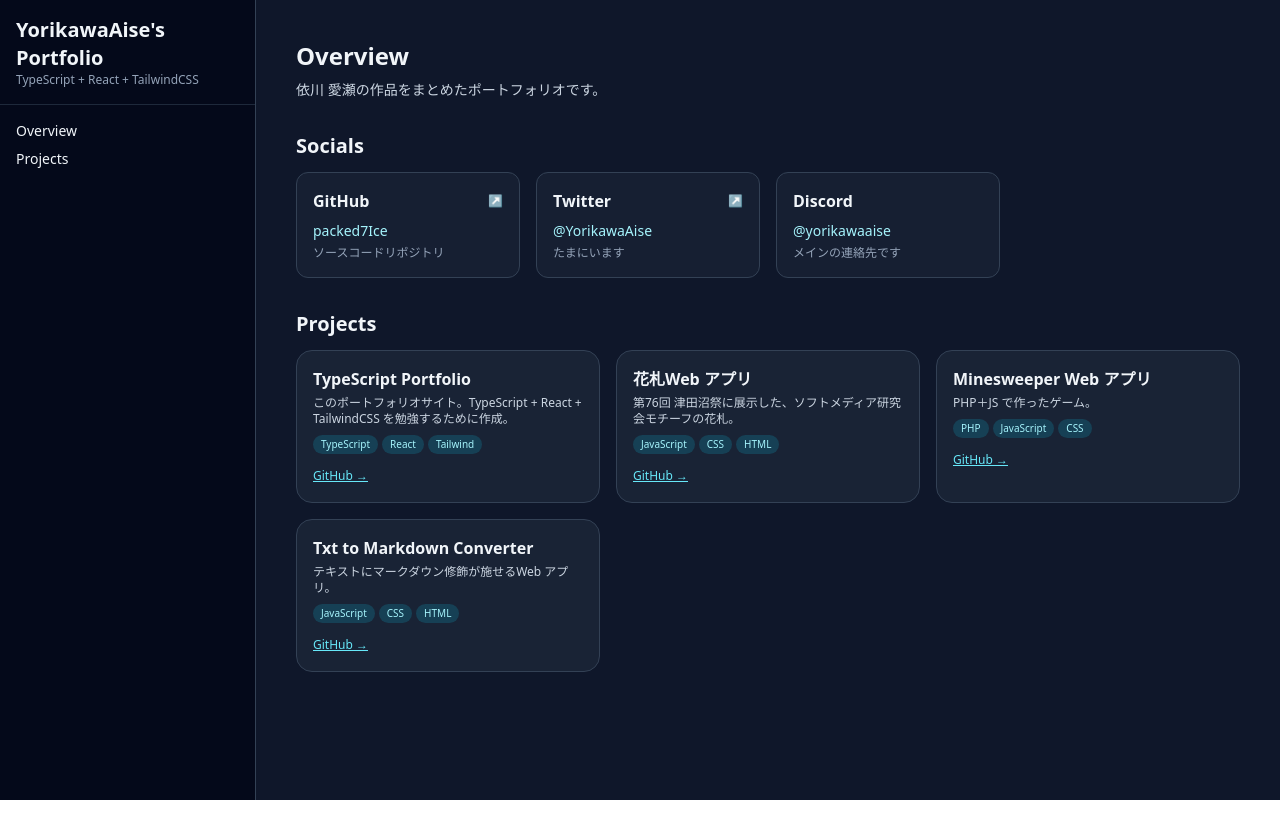
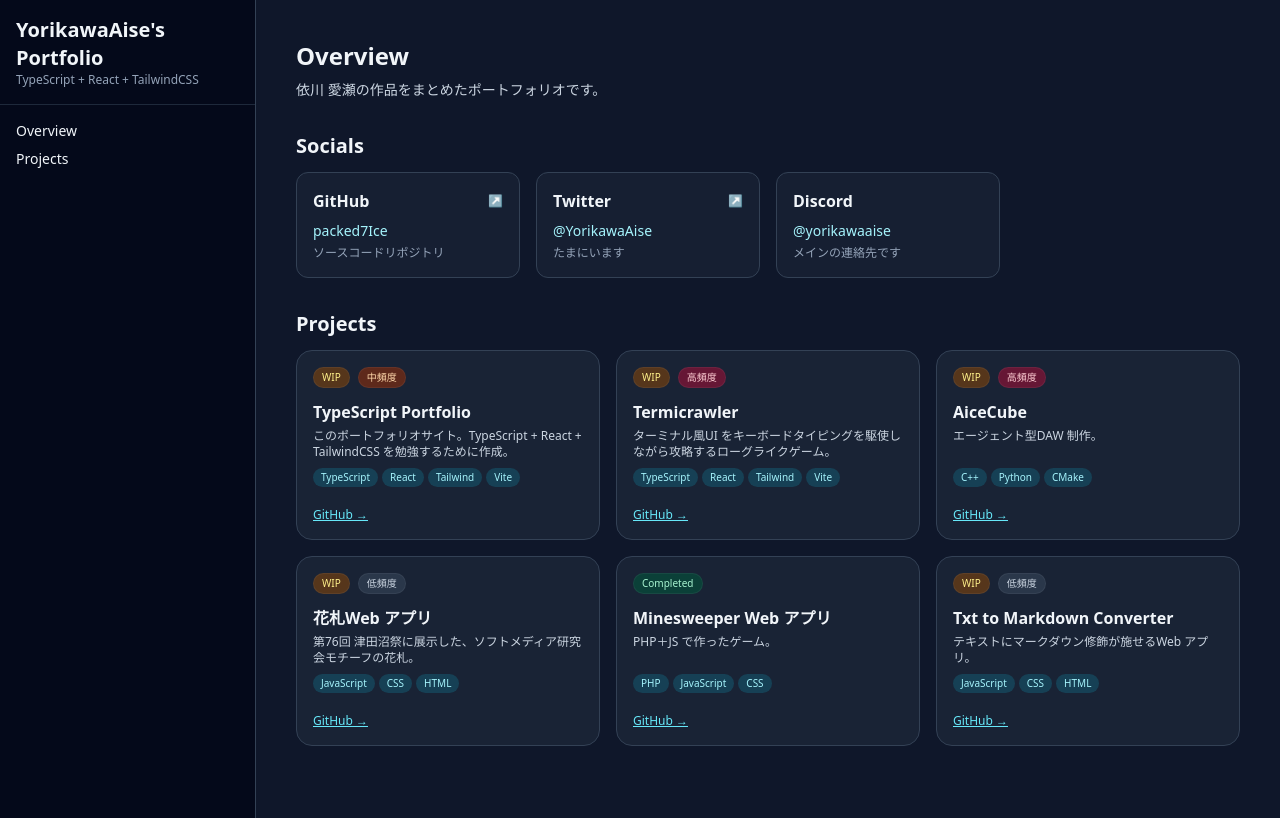
Before and after one commit to packed7Ice/typescript_portfolio, a React (Vite) app: page / in a window 1280 px wide. Built offline with nearby package versions, Linux system fonts and the light colour scheme.

Commit message:
feat: プロジェクトデータ型と表示コンポーネントを追加し、プロジェクトデータファイルを新規作成

```diff
--- a/src/components/ProjectCard.tsx
+++ b/src/components/ProjectCard.tsx
@@ -1,12 +1,54 @@
 import type { Project } from "../types/project";
 
-export const ProjectCard = ({ title, description, techs, githubUrl }: Project) => {
+export const ProjectCard = ({
+  title,
+  description,
+  techs,
+  githubUrl,
+  status,
+  frequency,
+}: Project) => {
+  const statusColor =
+    status === "completed"
+      ? "bg-emerald-900/70 text-emerald-200"
+      : "bg-yellow-900/70 text-yellow-200";
+  const statusText = status === "completed" ? "Completed" : "WIP";
+
+  const frequencyColor =
+    frequency === "high"
+      ? "bg-rose-900/70 text-rose-200"
+      : frequency === "medium"
+      ? "bg-orange-900/70 text-orange-200"
+      : "bg-slate-700/70 text-slate-300";
+
+  const frequencyText =
+    frequency === "high"
+      ? "高頻度"
+      : frequency === "medium"
+      ? "中頻度"
+      : "低頻度";
+
   return (
-    <article className="rounded-2xl border border-slate-700 bg-slate-800/70 p-4 hover:border-cyan-400 transition">
+    <article className="rounded-2xl border border-slate-700 bg-slate-800/70 p-4 hover:border-cyan-400 transition flex flex-col">
+      <div className="flex gap-2 mb-3">
+        <span
+          className={`text-[10px] px-2 py-0.5 rounded-full ${statusColor} border border-white/5`}
+        >
+          {statusText}
+        </span>
+        {status !== "completed" && (
+          <span
+            className={`text-[10px] px-2 py-0.5 rounded-full ${frequencyColor} border border-white/5`}
+          >
+            {frequencyText}
+          </span>
+        )}
+      </div>
+
       <h3 className="font-semibold mb-1">{title}</h3>
-      <p className="text-xs text-slate-300 mb-2">{description}</p>
+      <p className="text-xs text-slate-300 mb-2 flex-grow">{description}</p>
 
-      <div className="flex flex-wrap gap-1 mb-2">
+      <div className="flex flex-wrap gap-1 mb-3 mt-auto">
         {techs.map((t) => (
           <span
             key={t}
@@ -21,7 +63,7 @@ export const ProjectCard = ({ title, description, techs, githubUrl }: Project) =
         <a
           href={githubUrl}
           target="_blank"
-          className="text-xs text-cyan-300 underline"
+          className="text-xs text-cyan-300 underline mt-2 inline-block"
         >
           GitHub →
         </a>
--- a/src/data/projects.ts
+++ b/src/data/projects.ts
@@ -5,9 +5,28 @@ export const projects: Project[] = [
     id: "typescript_portfolio",
     title: "TypeScript Portfolio",
     description: "このポートフォリオサイト。TypeScript + React + TailwindCSS を勉強するために作成。",
-        techs: ["TypeScript", "React", "Tailwind"],
+    techs: ["TypeScript", "React", "Tailwind", "Vite"],
     githubUrl: "https://github.com/packed7Ice/typescript_portfolio",
     status: "wip",
+    frequency: "medium",
+  },
+  {
+    id: "Termicrawler",
+    title: "Termicrawler",
+    description: "ターミナル風UI をキーボードタイピングを駆使しながら攻略するローグライクゲーム。",
+    techs: ["TypeScript", "React", "Tailwind", "Vite"],
+    githubUrl: "https://github.com/packed7Ice/Termicrawler",
+    status: "wip",
+    frequency: "high",
+  },
+  {
+    id: "AiceCube",
+    title: "AiceCube",
+    description: "エージェント型DAW 制作。",
+    techs: ["C++","Python","CMake"],
+    githubUrl: "https://github.com/packed7Ice/AiceCube",
+    status: "wip",
+    frequency: "high",
   },
   {
     id: "sofuhana",
@@ -16,6 +35,7 @@ export const projects: Project[] = [
     techs: ["JavaScript", "CSS", "HTML"],
     githubUrl: "https://github.com/packed7Ice/sofuhana",
     status: "wip",
+    frequency: "low",
   },
   {
     id: "minesweeper",
@@ -24,6 +44,7 @@ export const projects: Project[] = [
     techs: ["PHP", "JavaScript", "CSS",],
     githubUrl: "https://github.com/packed7Ice/minesweeper",
     status: "completed",
+    frequency: "none",
   },
   {
     id: "txttomd",
@@ -32,5 +53,6 @@ export const projects: Project[] = [
     techs: ["JavaScript", "CSS", "HTML"],
     githubUrl: "https://github.com/packed7Ice/txttomd",
     status: "wip",
+    frequency: "low",
   },
 ];
--- a/src/types/project.ts
+++ b/src/types/project.ts
@@ -9,7 +9,12 @@ export type TechTag =
   | "Python"
   | "JavaScript"
   | "HTML"
+  | "C++"
+  | "CMake"
+  | "Vite"
   | "CSS";
+
+export type DevelopmentFrequency = "high" | "medium" | "low" | "none";
 
 export interface Project {
   id: string;
@@ -18,5 +23,6 @@ export interface Project {
   techs: TechTag[];
   githubUrl?: string;
   demoUrl?: string;
-  status: "wip" | "completed" | "idea";
+  status: "wip" | "completed";
+  frequency: DevelopmentFrequency;
 }
```
Lines whose indentation alone changed are shown as unchanged.
